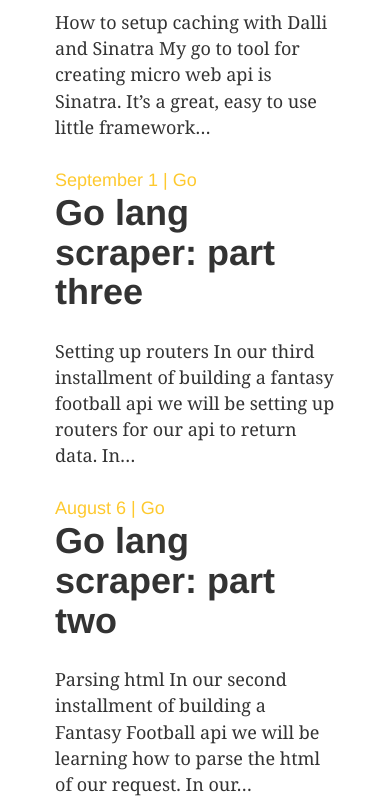
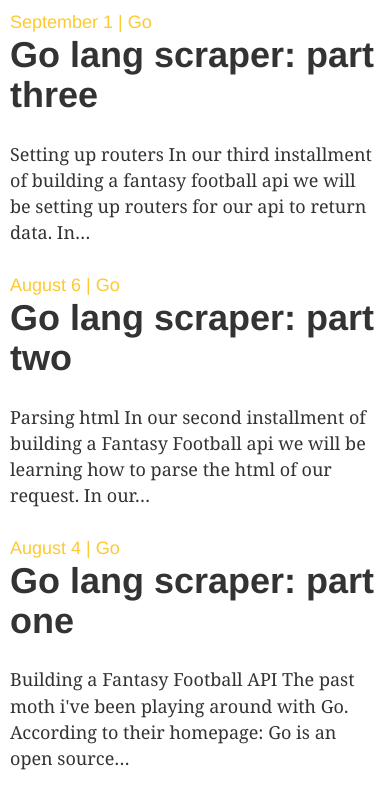
Before and after one commit to joncravotta/big-apple-byte, a Gatsby site: page / in a window 390 px wide. Shown: the part 701-1504 px from the top of the page. Built offline with nearby package versions, Linux system fonts and the light colour scheme; Gatsby itself is replaced by a stand-in of ours; some packages are replaced by stand-ins of ours.

Commit message:
css for smaller screens

```diff
--- a/src/pages/index-css-modules.module.css
+++ b/src/pages/index-css-modules.module.css
@@ -25,3 +25,9 @@
     width: 300px;
   }
 }
+
+@media (max-width: 600px) {
+  .post {
+    width: 100%;
+  }
+}
```
